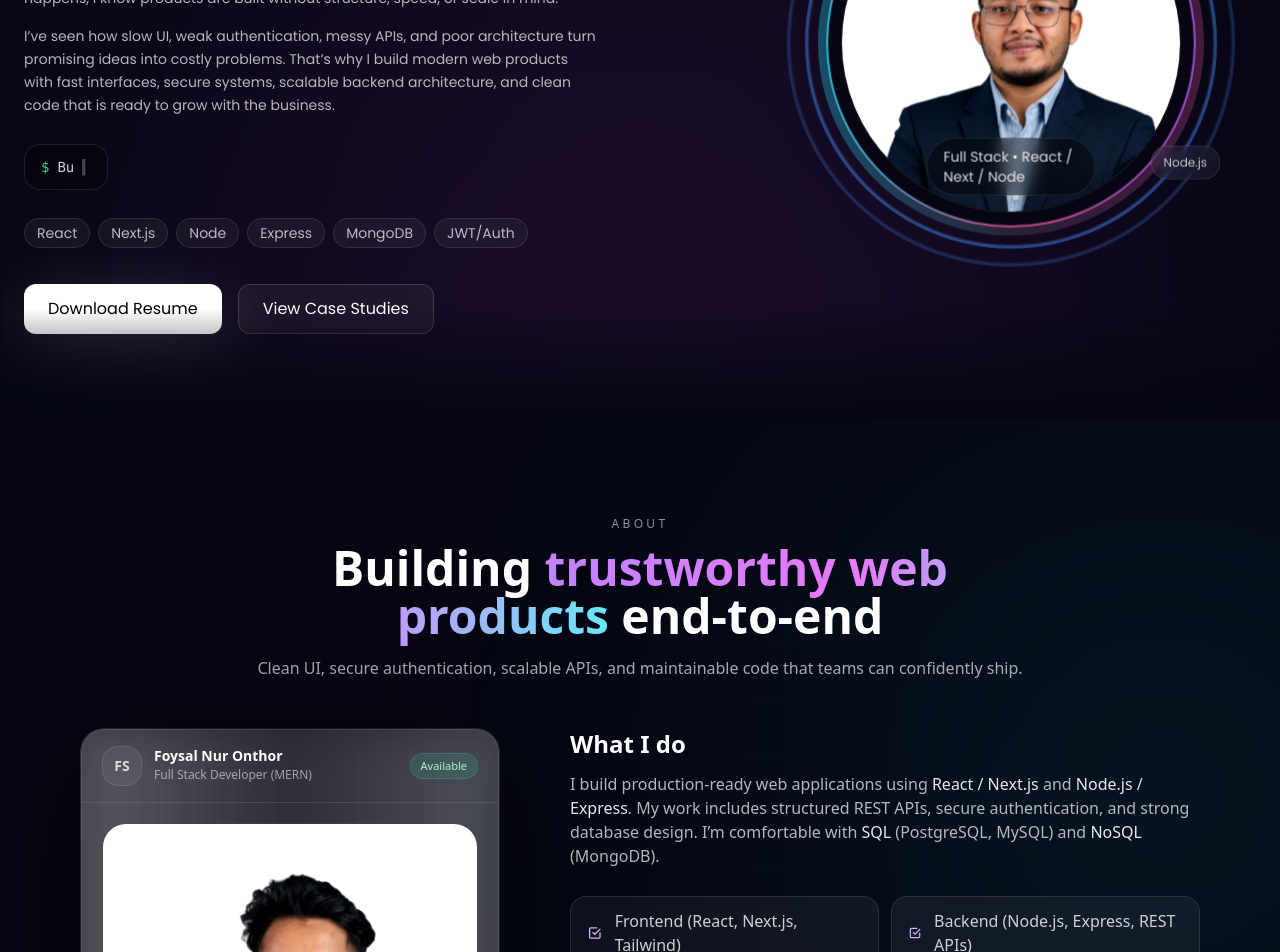
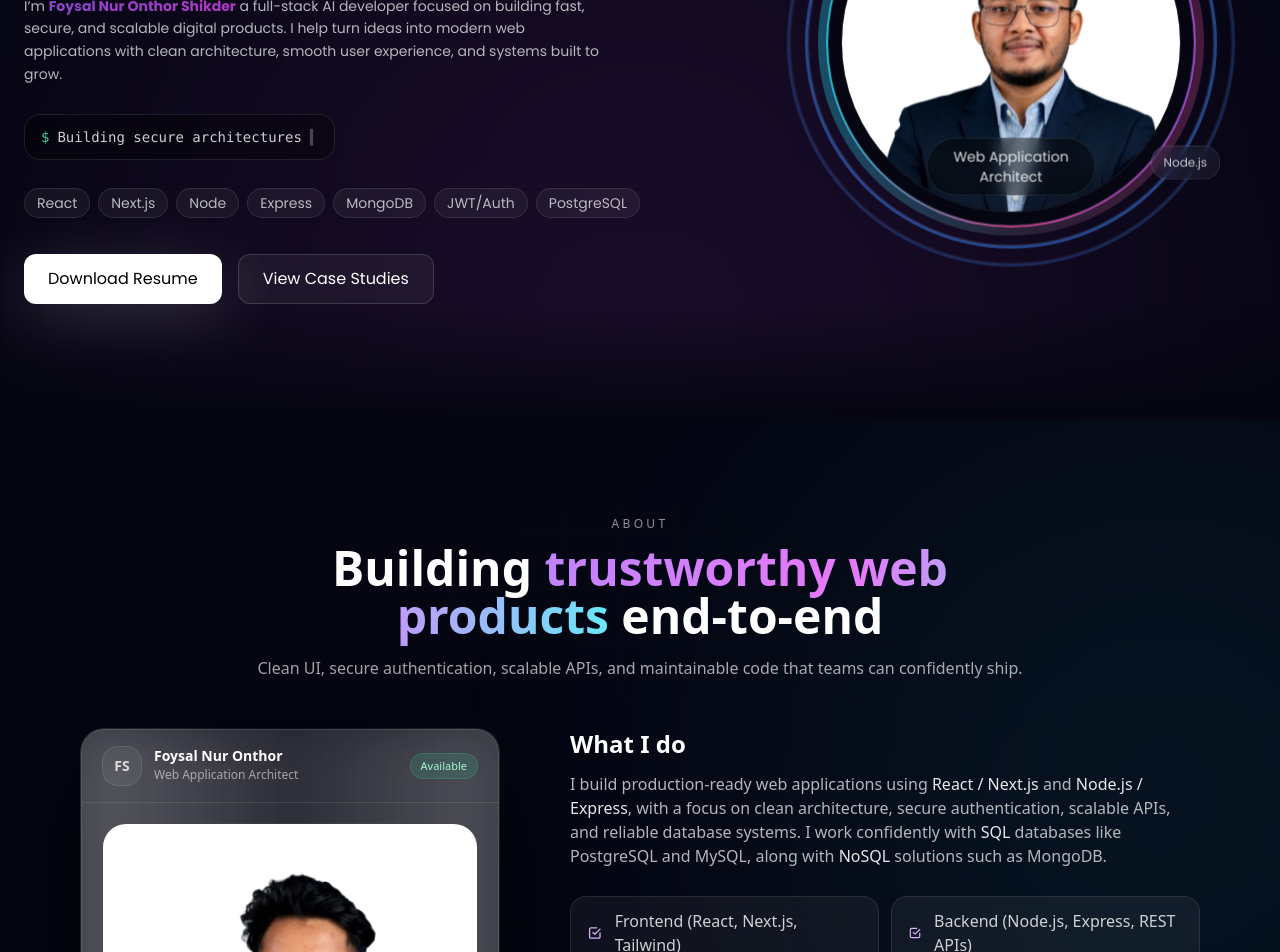
Before and after one commit to Foysal79/protfolio, a React (Vite) app: page / in a window 1280 px wide. Shown: the part 380-1332 px from the top of the page. Built offline with nearby package versions, Linux system fonts and the light colour scheme.

Commit message:
updated code

```diff
--- a/src/Pages/About/About.jsx
+++ b/src/Pages/About/About.jsx
@@ -95,7 +95,7 @@ const About = () => {
                             Foysal Nur Onthor
                           </p>
                           <p className="text-xs text-white/55 mt-1">
-                            Full Stack Developer (MERN)
+                            Web Application Architect
                           </p>
                         </div>
                       </div>
@@ -177,12 +177,13 @@ const About = () => {
                   <span className="text-white/90 font-medium">
                     Node.js / Express
                   </span>
-                  . My work includes structured REST APIs, secure
-                  authentication, and strong database design. I’m comfortable
-                  with <span className="text-white/90 font-medium">SQL</span>{" "}
-                  (PostgreSQL, MySQL) and{" "}
+                  , with a focus on clean architecture, secure authentication,
+                  scalable APIs, and reliable database systems. I work
+                  confidently with{" "}
+                  <span className="text-white/90 font-medium">SQL</span>{" "}
+                  databases like PostgreSQL and MySQL, along with{" "}
                   <span className="text-white/90 font-medium">NoSQL</span>{" "}
-                  (MongoDB).
+                  solutions such as MongoDB.
                 </p>
               </motion.div>
 
--- a/src/Pages/Banner/Banner.jsx
+++ b/src/Pages/Banner/Banner.jsx
@@ -955,10 +955,10 @@ const Banner = () => {
 
   const [typeEffect] = useTypewriter({
     words: [
-      "Designing clean UIs",
-      "Building secure APIs",
-      "Shipping MERN products",
-      "Auth • REST • MongoDB",
+      "Crafting polished experiences",
+      "Building secure architectures",
+      "Shipping scalable products",
+      "Code • Performance • Reliability",
     ],
     loop: {},
     typeSpeed: 68,
@@ -1070,8 +1070,8 @@ const Banner = () => {
 
                       {/* label */}
                       <div className="absolute bottom-4 left-1/2 -translate-x-1/2">
-                        <div className="px-4 py-2 rounded-full bg-black/45 border border-white/10 backdrop-blur text-xs sm:text-sm text-white/85">
-                          Full Stack • React / Next / Node
+                        <div className="px-4 py-2 rounded-full bg-black/45 border border-white/10 backdrop-blur text-center text-xs sm:text-sm text-white/85">
+                          Web Application Architect
                         </div>
                       </div>
                     </div>
@@ -1123,8 +1123,11 @@ const Banner = () => {
                 I’m{" "}
                 <span className=" font-bold text-transparent bg-clip-text bg-gradient-to-r from-purple-500/80 to-fuchsia-500/80">
                   Foysal Nur Onthor Shikder
-                </span>{" "} — a full-stack AI developer who knows what happens, I know  products are built without structure, speed, or scale in mind.
-                 <p className="mt-4"> I’ve seen how slow UI, weak authentication, messy APIs, and poor architecture turn promising ideas into costly problems. That’s why I build modern web products with fast interfaces, secure systems, scalable backend architecture, and clean code that is ready to grow with the business.</p>
+                </span>{" "}
+                a full-stack AI developer focused on building fast, secure, and
+                scalable digital products. I help turn ideas into modern web
+                applications with clean architecture, smooth user experience,
+                and systems built to grow.
               </p>
 
               {/* typing row */}
@@ -1143,6 +1146,7 @@ const Banner = () => {
                   "Express",
                   "MongoDB",
                   "JWT/Auth",
+                  "PostgreSQL",
                 ].map((t) => (
                   <span
                     key={t}
```
